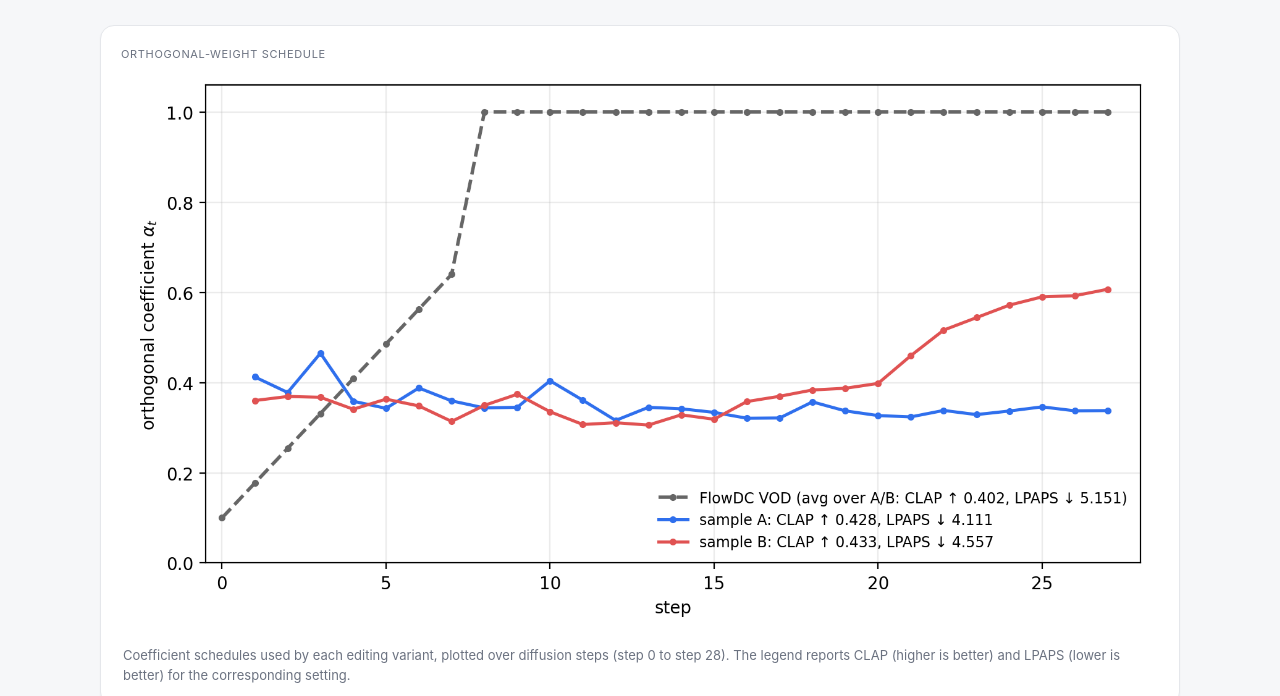
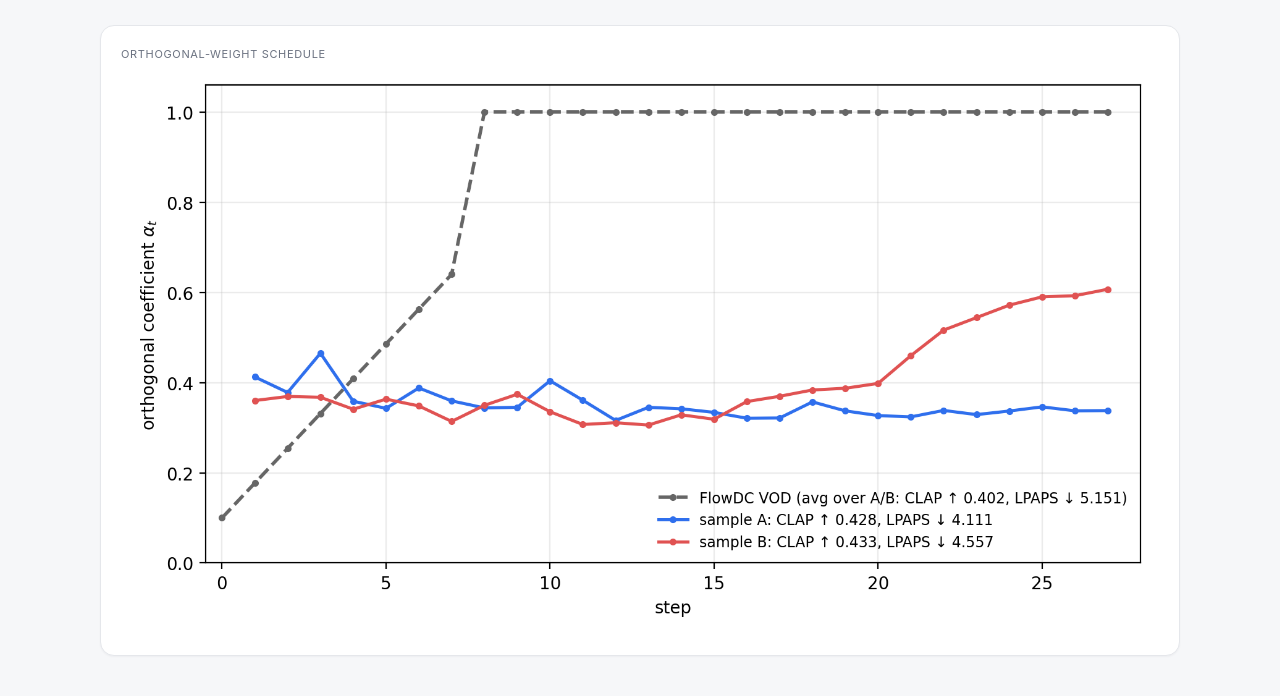
Before and after one commit to NAS-audio-editing/audio-editing-comparisons, a plain HTML site: page index.html in a window 1280 px wide. Shown: the part 100-796 px from the top of the page. Drawn offline with Linux system fonts and the light colour scheme.

Commit message:
Remove figure caption from page

```diff
--- a/index.html
+++ b/index.html
@@ -41,7 +41,6 @@
   <section class="card fig">
     <div class="lab">Orthogonal-weight schedule</div>
     <img src="figures/coefficient_schedules.png" alt="Orthogonal weight schedules over diffusion steps">
-    <p class="cap">Coefficient schedules used by each editing variant, plotted over diffusion steps (step 0 to step 28). The legend reports CLAP (higher is better) and LPAPS (lower is better) for the corresponding setting.</p>
   </section>
 </main>
 <main id="app"></main>
```
